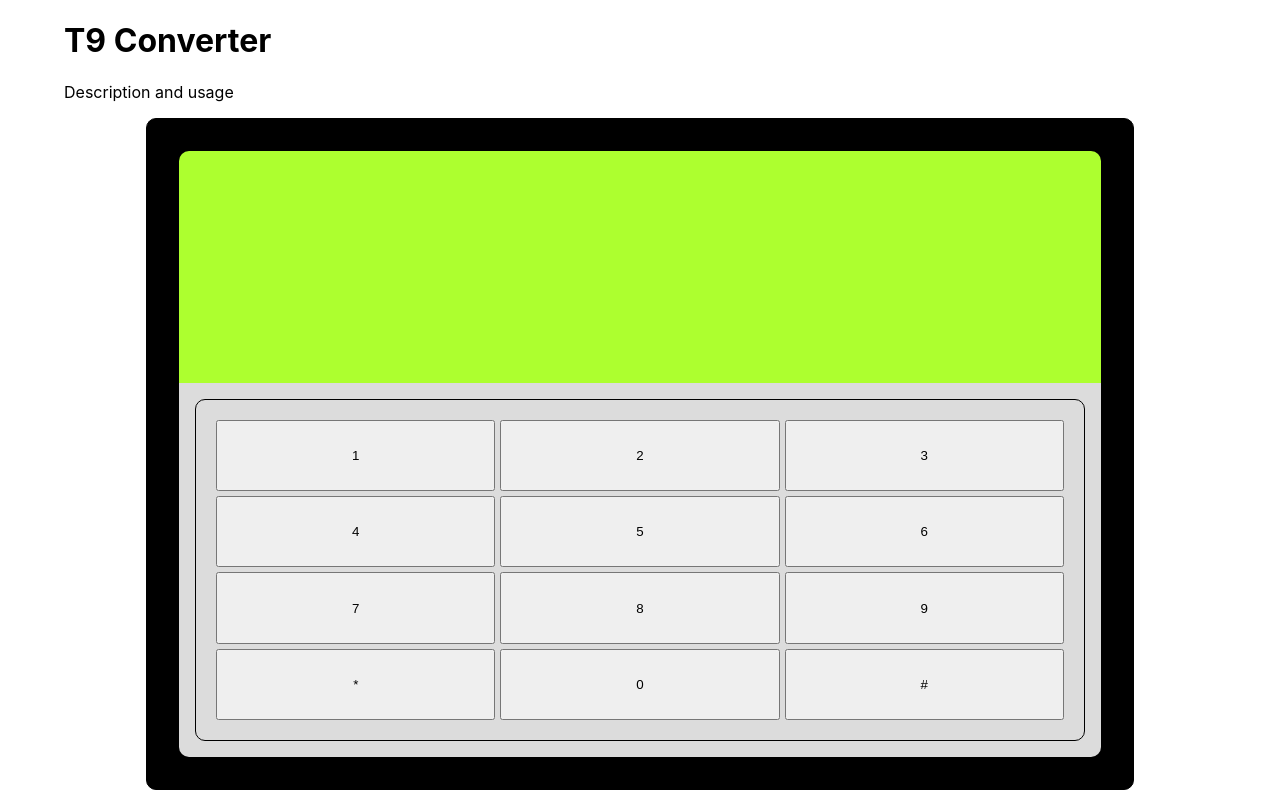
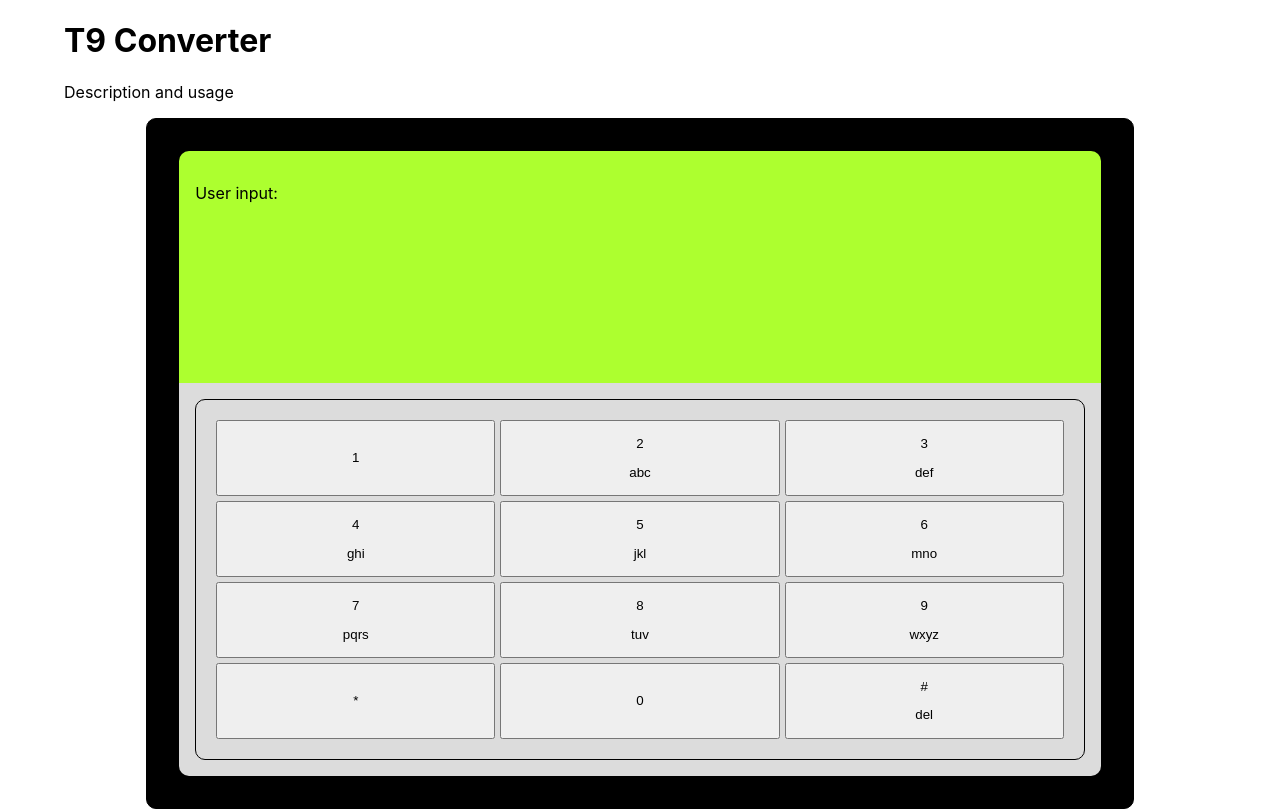
Before and after one commit to stefi23/t9-converter, a React (Create React App) app in the folder client/: page / in a window 1280 px wide. Built offline with nearby package versions, Linux system fonts and the light colour scheme.

Commit message:
created and added key component to the app

```diff
--- a/client/src/App.js
+++ b/client/src/App.js
@@ -1,28 +1,38 @@
+import React, { useState, useEffect } from "react";
 import './App.css';
+import Key from "./components/Key"
 
 function App() {
+  const [ userInput, setUserInput ] = useState("")
+  const [ suggestions, setSuggestions ] = useState([])
+
+  const addUserInput = (number) => {
+    setUserInput(userInput + number.toString())
+  }
+
+
   return (
     <div className="App">
       <h1> T9 Converter</h1>
       <p>Description and usage</p>
       <div className="phone-container">
         <div className="phone-container__screen">
-
+          <p>User input: {userInput}</p>
         </div>
          <div className="phone-container__keyboard">
           <div className="phone-container__keyboard__grid">
-            <button>1</button>
-            <button>2</button>
-            <button>3</button>
-            <button>4</button>
-            <button>5</button>
-            <button>6</button>
-            <button>7</button>
-            <button>8</button>
-            <button>9</button>
-            <button>*</button>
-            <button>0</button>
-            <button>#</button>
+            <Key value="1" letters=" "  addUserInput={() => addUserInput("1")}/>
+            <Key value="2" letters="abc" addUserInput={() => addUserInput("2")}/>
+            <Key value="3" letters="def" addUserInput={() => addUserInput("3")}/>
+            <Key value="4" letters="ghi" addUserInput={() => addUserInput("4")}/>
+            <Key value="5" letters="jkl" addUserInput={() => addUserInput("5")}/>
+            <Key value="6" letters="mno" addUserInput={() => addUserInput("6")}/>
+            <Key value="7" letters="pqrs" addUserInput={() => addUserInput("7")}/>
+            <Key value="8" letters="tuv" addUserInput={() => addUserInput("9")}/>
+            <Key value="9" letters="wxyz" addUserInput={() => addUserInput("9")}/>
+            <Key value="*" letters=" "  />
+            <Key value="0" letters=" " />
+            <Key value="#" letters="del" />
           </div>
         </div>
       </div>
--- /dev/null
+++ b/client/src/components/Key.js
@@ -0,0 +1,18 @@
+import React from "react";
+
+function Key(props) {
+
+    const getKey = (e) => {
+        console.log(e.code)
+    }
+    return (
+        <>
+        <button onClick={props.addUserInput} >
+            <p>{props.value}</p>
+            <p>{props.letters}</p>
+        </button>
+        </>
+    )
+}
+
+export default Key;
```
